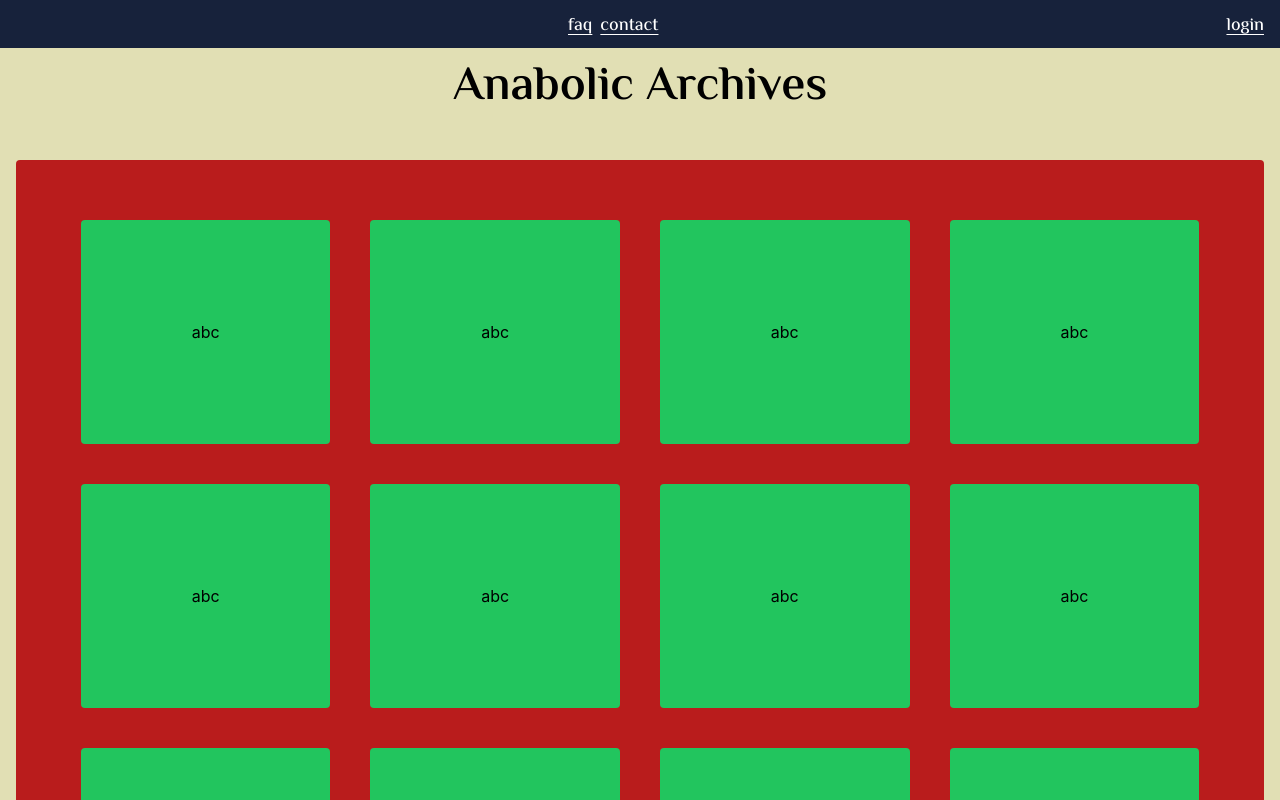
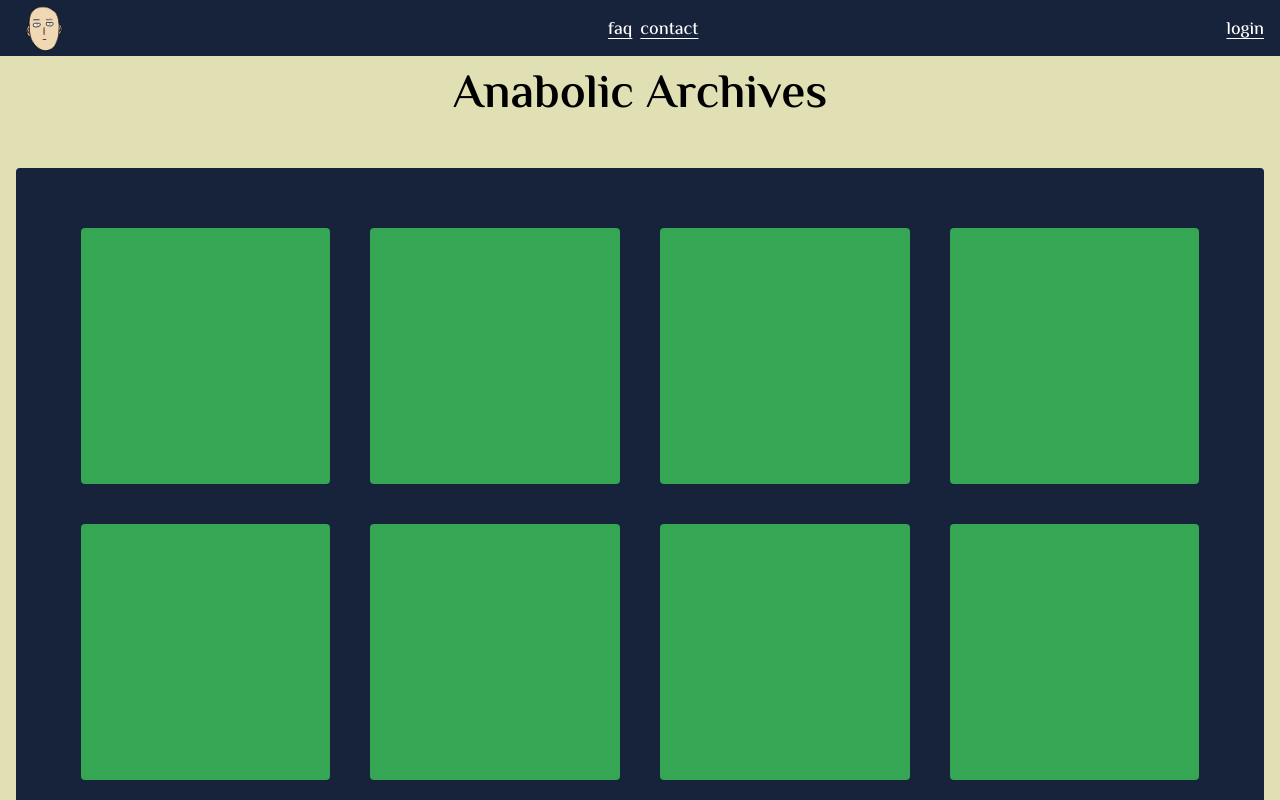
Before and after one commit to misaelucas/anabolica, a React (Create React App) app: page / in a window 1280 px wide. Shown: the top 800 px of the page. Built offline with nearby package versions, Linux system fonts and the light colour scheme; no server answers.

Commit message:
login and register page. authentication and protected routes complete.

```diff
--- a/public/index.html
+++ b/public/index.html
@@ -7,7 +7,7 @@
     <meta name="theme-color" content="#000000" />
     <meta
       name="description"
-      content="Web site created using create-react-app"
+      content="The best fitness protocol database!"
     />
     <link rel="apple-touch-icon" href="%PUBLIC_URL%/logo192.png" />
     <!--
@@ -24,7 +24,7 @@
       work correctly both with client-side routing and a non-root public URL.
       Learn how to configure a non-root public URL by running `npm run build`.
     -->
-    <title>React App</title>
+    <title>Anabolic Archives</title>
   </head>
   <body>
     <noscript>You need to enable JavaScript to run this app.</noscript>
--- a/src/components/ProtocolCard.js
+++ b/src/components/ProtocolCard.js
@@ -1,7 +1,10 @@
+import { useState } from "react";
+
 export default function ProtocolCard() {
+  const [protocolName, setProtocolName] = useState("");
   return (
-    <div className="w-1/5 m-5 rounded items-center justify-center  flex bg-green-500 h-56">
-      abc{" "}
+    <div className="w-1/5 m-5 rounded items-center justify-center  flex bg-[#35a653] h-64">
+      <div className="">{protocolName}</div>
     </div>
   );
 }
--- a/src/components/auth/signIn.js
+++ b/src/components/auth/signIn.js
@@ -2,6 +2,7 @@ import React, { useState } from "react";
 import { Link, useNavigate } from "react-router-dom";
 import { UserAuth } from "../../context/AuthContext";
 import Header from "../header";
+import saitama_login from "../../assets/saitama_login.gif";
 
 const Signin = () => {
   const [email, setEmail] = useState("");
@@ -25,36 +26,40 @@ const Signin = () => {
   return (
     <div>
       <Header />
-      <div className="max-w-[700px] mx-auto my-16 p-4">
-        <div>
-          <h1 className="text-2xl font-bold py-2">Sign in to your account</h1>
-          <p className="py-2">
-            Don't have an account yet?{" "}
-            <Link to="/register" className="underline">
-              Sign up.
-            </Link>
-          </p>
-        </div>
+      <div
+        className="max-w-[400px] rounded bg-[#35a653] drop-shadow-xl
+       mx-auto items-center justify-center flex flex-col my-16 p-4"
+      >
         <form onSubmit={handleSubmit}>
           <div className="flex flex-col py-2">
-            <label className="py-2 font-medium">Email Address</label>
+            <label className="py-2 text-white font-mono text-lg font-medium">
+              Email Address
+            </label>
             <input
               onChange={(e) => setEmail(e.target.value)}
-              className="border p-3"
+              className="border p-1"
               type="email"
             />
           </div>
           <div className="flex flex-col py-2">
-            <label className="py-2 font-medium">Password</label>
+            <label className="py-2 text-white font-mono text-lg">
+              Password
+            </label>
             <input
               onChange={(e) => setPassword(e.target.value)}
-              className="border p-3"
+              className="border p-1"
               type="password"
             />
           </div>
-          <button className="border border-blue-500 bg-blue-600 hover:bg-blue-500 w-full p-4 my-2 text-white">
-            Sign In
+          <button className="bg-[#17223B] font-mono text-lg drop-shadow-xl rounded drop-shadow hover:bg-[#030617] w-full  p-4 my-2 text-white">
+            Login
           </button>
+          <p className="py-2 font-mono text-white">
+            Don't have an account yet?{" "}
+            <Link to="/register" className="underline">
+              Register.
+            </Link>
+          </p>
         </form>
       </div>
     </div>
--- a/src/components/auth/signUp.js
+++ b/src/components/auth/signUp.js
@@ -26,37 +26,34 @@ const Signup = () => {
   return (
     <div>
       <Header />
-      <div className="max-w-[700px] mx-auto my-16 p-4">
-        <div>
-          <h1 className="text-2xl font-bold py-2">
-            Sign up for a free account
-          </h1>
-          <p className="py-2">
-            Already have an account yet?{" "}
-            <Link to="/login" className="underline">
-              Sign in.
-            </Link>
-          </p>
-        </div>
+      <div
+        className="max-w-[400px] rounded bg-[#35a653] drop-shadow-xl
+       mx-auto  justify-center flex flex-col my-16 p-4"
+      >
         <form onSubmit={handleSubmit}>
+            <h1 className="text-white font-mono flex justify-center text-2xl underline underline-offset-4 pb-4">Create your account</h1>
           <div className="flex flex-col py-2">
-            <label className="py-2 font-medium">Email Address</label>
+            <label className="py-2 text-white font-mono text-lg">
+              Email Address
+            </label>
             <input
               onChange={(e) => setEmail(e.target.value)}
-              className="border p-3"
+              className="border p-1"
               type="email"
             />
           </div>
           <div className="flex flex-col py-2">
-            <label className="py-2 font-medium">Password</label>
+            <label className="py-2 text-white font-mono text-lg">
+              Password
+            </label>
             <input
               onChange={(e) => setPassword(e.target.value)}
-              className="border p-3"
+              className="border p-1"
               type="password"
             />
           </div>
-          <button className="border border-blue-500 bg-blue-600 hover:bg-blue-500 w-full p-4 my-2 text-white">
-            Sign Up
+          <button className="bg-[#17223B] font-mono text-lg drop-shadow-xl rounded drop-shadow hover:bg-[#030617] w-full  p-4 my-2 text-white">
+            Register
           </button>
         </form>
       </div>
--- a/src/components/container.js
+++ b/src/components/container.js
@@ -2,7 +2,7 @@ import ProtocolCard from "./ProtocolCard";
 
 export default function Container() {
   return (
-    <div className="w-912 mx-4 flex-wrap pt-10 justify-center rounded bg-red-700 flex mt-12">
+    <div className="w-912 mx-4 flex-wrap pt-10 justify-center rounded bg-[#17223B] flex mt-12">
       <ProtocolCard />
       <ProtocolCard />
       <ProtocolCard />
--- a/src/components/header.js
+++ b/src/components/header.js
@@ -1,6 +1,7 @@
 import { Link } from "react-router-dom";
 import { useNavigate } from "react-router-dom";
 import { UserAuth } from "../context/AuthContext";
+import saitama from "../assets/saitama.png";
 
 export default function Header() {
   const navigate = useNavigate();
@@ -17,22 +18,26 @@ export default function Header() {
   };
 
   return (
-    <div className="flex text-lg justify-between nav pt-3 w-full h-12 bg-[#17223B] text-white underline underline-offset-4 font-semibold ">
-      <div></div>
-      <div className="flex bg-[#17223B] space-x-2  ">
-        <div className="bg-[#17223B]">
-          <Link className="bg-[#17223B] hover:text-gray-200" to="/faq">
+    <div className="flex text-lg justify-between nav pt-3 w-full h-14  bg-[#17223B] text-white underline underline-offset-4 font-semibold ">
+      <div>
+        <Link to="/">
+          <img src={saitama} className="pr-2 ml-4 -mt-2 w-16" />
+        </Link>
+      </div>
+      <div className="flex  space-x-2 mt-1  ">
+        <div className=" ">
+          <Link className=" hover:text-gray-200" to="/faq">
             faq
           </Link>
         </div>
         <div>
-          <Link className="bg-[#17223B] hover:text-gray-200" to="/contact">
+          <Link className=" hover:text-gray-200" to="/contact">
             contact
           </Link>
         </div>
       </div>
 
-      <div className="flex  pr-4 justify-between ">
+      <div className="flex  pr-4 mt-1 justify-between ">
         {!user ? (
           <Link to="/login" className="text-lg hover:text-gray-200">
             login
```
Also changed, not shown: src/assets/saitama.png (added), src/assets/saitama_login.gif (added).
